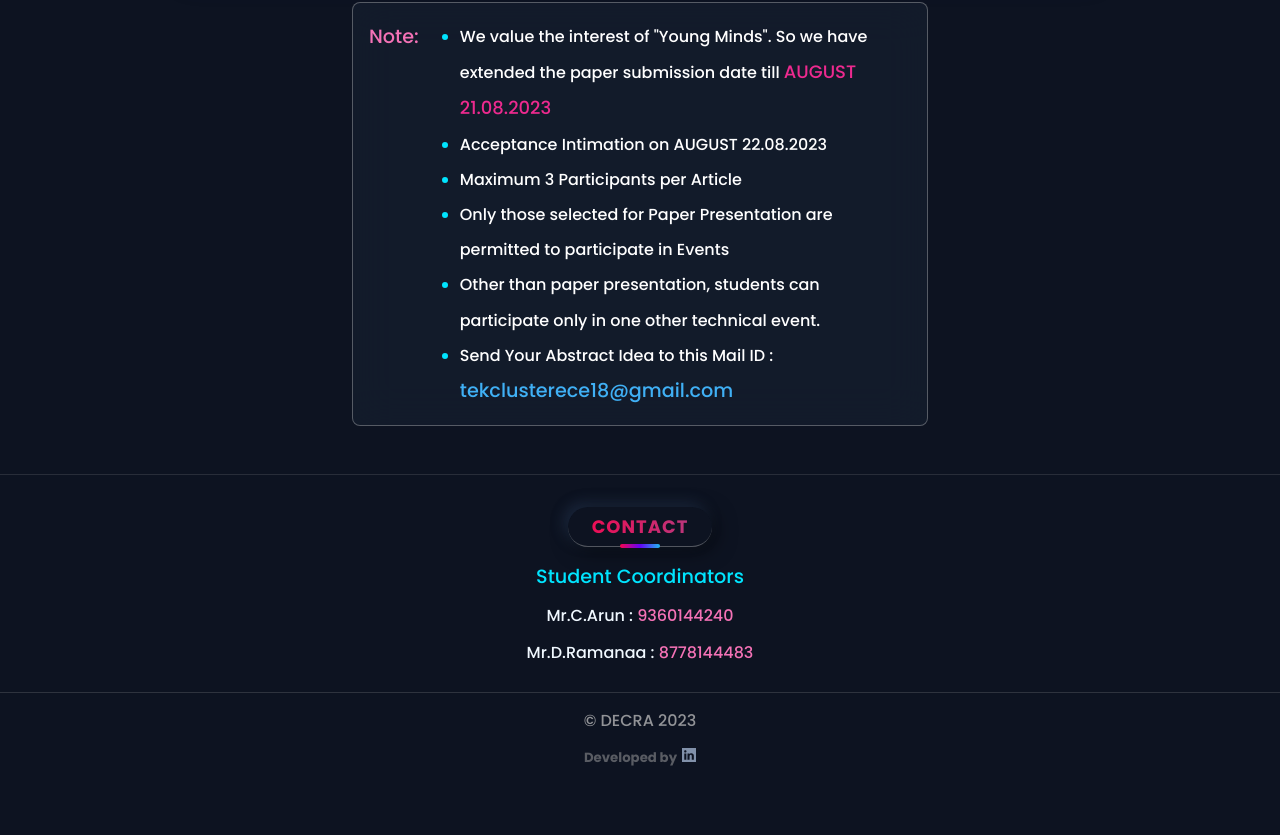
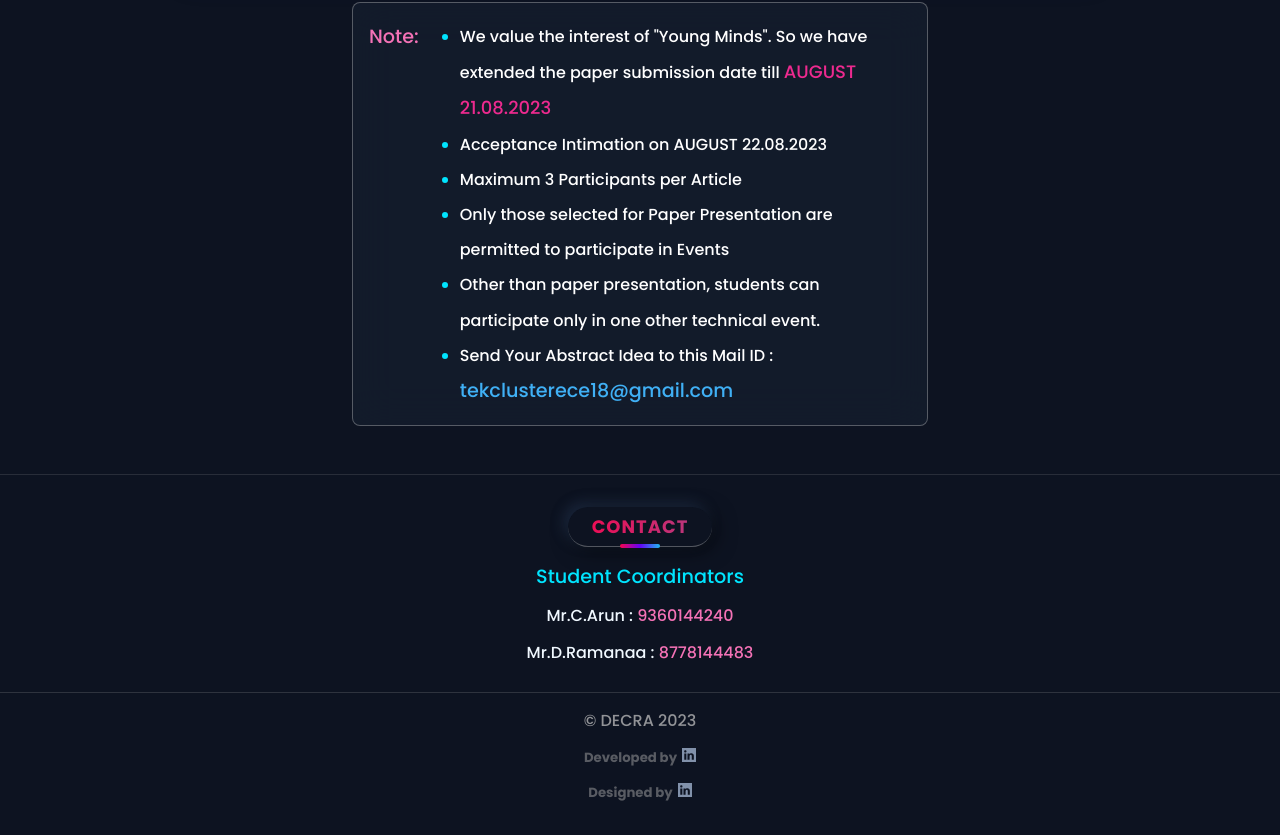
Before and after one commit to codewithmurali/decra, a React (Vite) app: page / in a window 1280 px wide. Shown: the part 4482-5317 px from the top of the page. Before the commit the page ends 5282 px from the top, so only its background shows below. Built offline with nearby package versions, Linux system fonts and the light colour scheme.

Commit message:
updated Contact section

```diff
--- a/src/Pages/Contact/Contact.jsx
+++ b/src/Pages/Contact/Contact.jsx
@@ -23,6 +23,12 @@ const Contact = () => {
           <img src={LinkedIn} alt="" width={"14px"} height={"14px"} />
         </a>
       </h5>
+      <h5>
+        Designed by
+        <a href="https://www.linkedin.com/in/codewithmurali/" target="_blank">
+          <img src={LinkedIn} alt="" width={"14px"} height={"14px"} />
+        </a>
+      </h5>
     </div>
   );
 };
--- a/src/Pages/Events/Events.jsx
+++ b/src/Pages/Events/Events.jsx
@@ -54,7 +54,7 @@ const Events = () => {
                     </div>
 
                     <div className={`${styles.submit} ${styles.download} `}>
-                      <a href={abstract} download>
+                      <a href={abstract} download >
                         Download Abstract Format
                       </a>
                       <img
```
